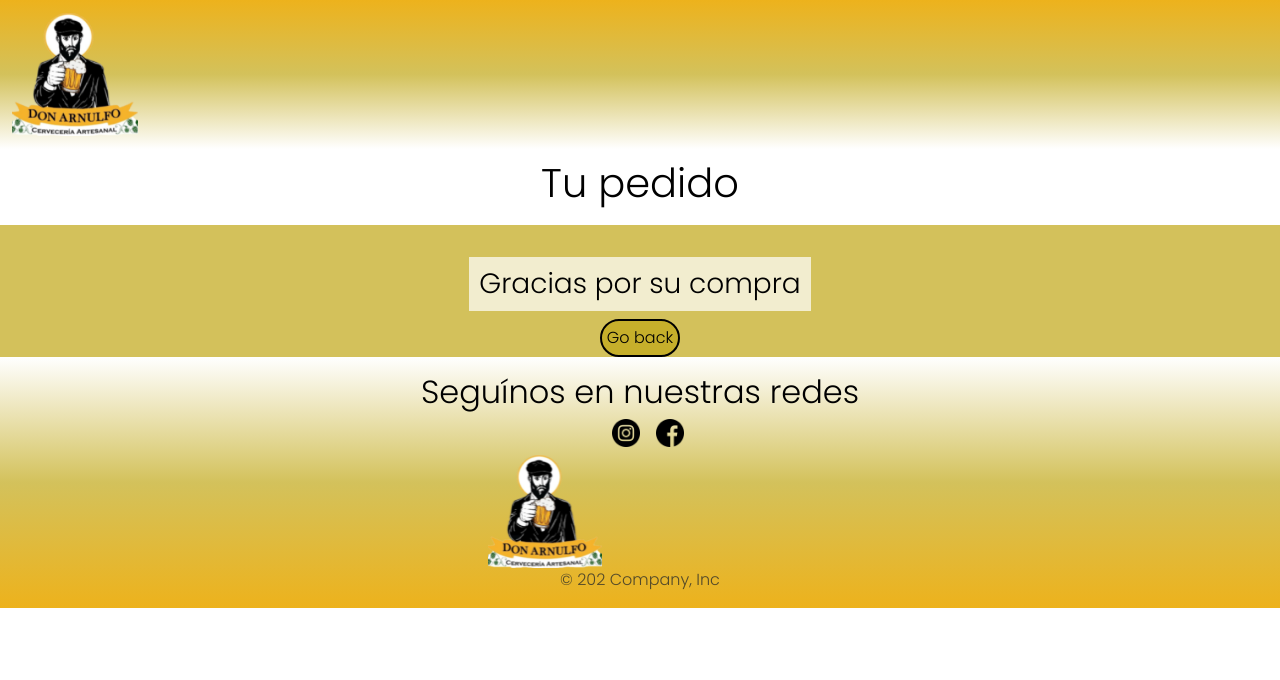
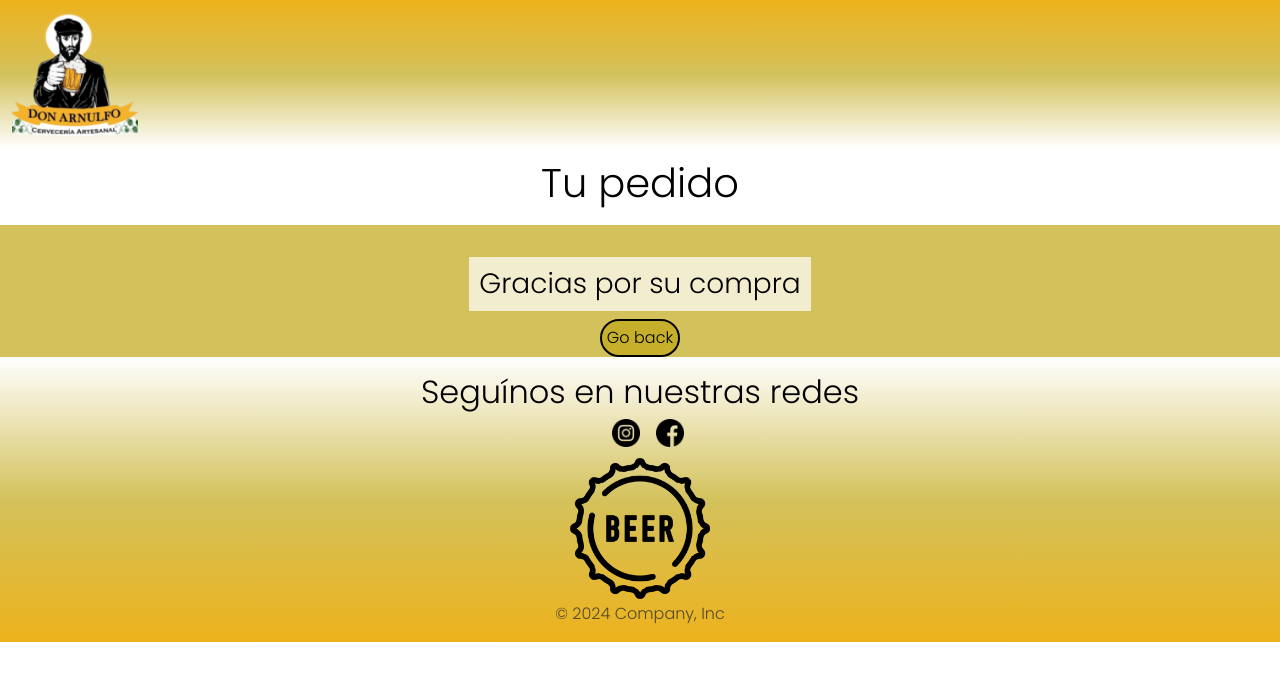
Before and after one commit to JERA24/EntregaFinalRamirezAcevedo, a plain HTML site: page pages/checkout.html in a window 1280 px wide. Drawn offline with nearby package versions, Linux system fonts and the light colour scheme.

Commit message:
Entrega final del proyecto

```diff
--- a/pages/checkout.html
+++ b/pages/checkout.html
@@ -56,11 +56,11 @@
         </ul>
         <div class="col-md-4 d-flex align-content-center">
             <a href="#" class="m-0 text-muted text-decoration-none 1h-1 pt-md-2">
-                <img src="../img/logo arnulfo.png" alt="Logo de la empresa" width="50%" />
+                <img src="../img/beerIconoPie.png" alt="Logo de la empresa" width="35%" />
             </a>
         </div>
         <div>
-            <span class="col-md-6 text-muted resize pt-md-5">© 202 Company, Inc</span>
+            <span class="col-md-6 text-muted resize pt-md-5">© 2024 Company, Inc</span>
         </div>
     </footer>
 
```
Also changed, not shown: index.html (+1 -1 lines), pages/products.html (+1 -1 lines), img/beerIconoPie.png (added).
